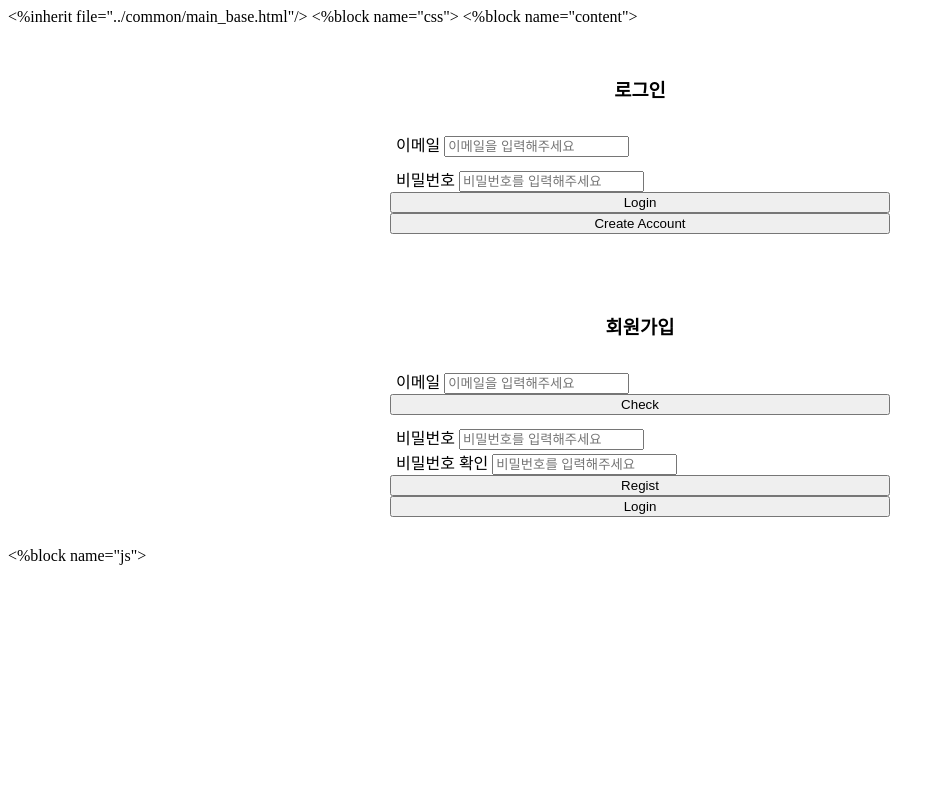
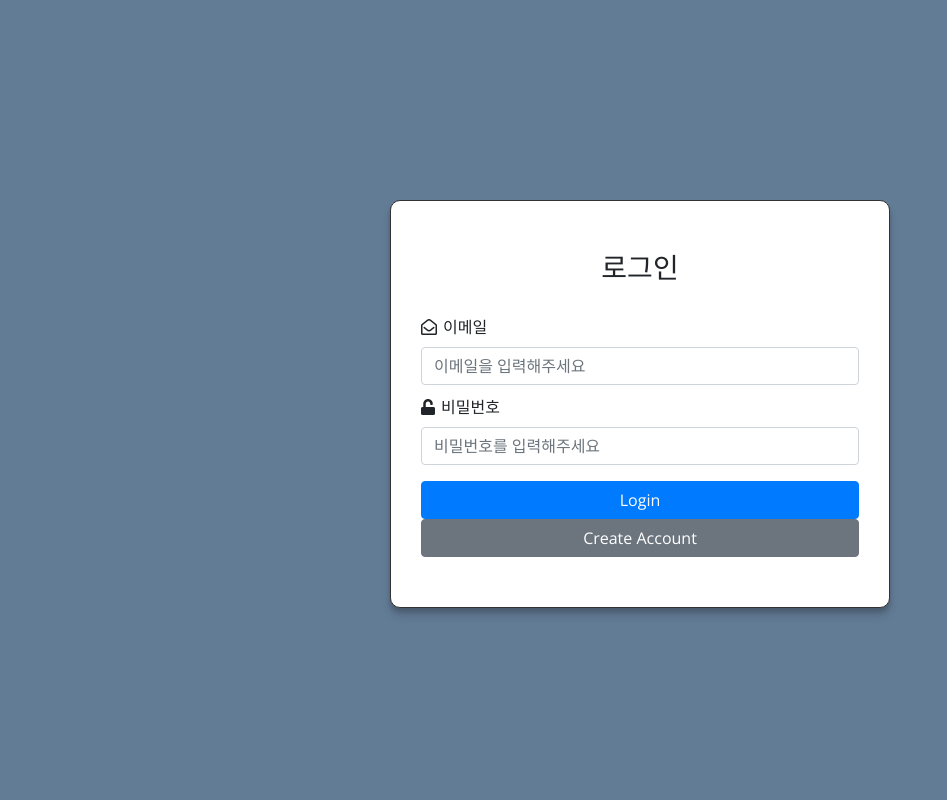
Before and after one commit to seongjin0526/Blog, a Python web app: template backend/templates/login/login.html in a window 1280 px wide. Shown: the whole page, without its empty margins (0-947 px from the left). Run offline with Jinja, Linux system fonts and the light colour scheme; the template is opened without the code that fills it, so the values that code supplies are empty; some libraries are stand-ins or nearby versions.

Commit message:
fix: 퍼블리싱

```diff
--- a/backend/templates/login/login.html
+++ b/backend/templates/login/login.html
@@ -1,12 +1,30 @@
-<%inherit file="../common/main_base.html"/>
-
-<%block name="css">
+<html>
+<head>
+  <link rel="stylesheet" href="https://stackpath.bootstrapcdn.com/bootstrap/4.1.3/css/bootstrap.min.css">
+  <link href="https://fonts.googleapis.com/css?family=Nanum+Gothic|Open+Sans|Roboto" rel="stylesheet">
+  <link rel="stylesheet" href="https://use.fontawesome.com/releases/v5.4.1/css/all.css">
+  <style>
+    html, body{
+      background-color: #637c96;
+    }
+    body{
+      font-family: 'Open Sans', sans-serif;
+    }
+  </style>
   <style>
       .common-container {
-        padding: 30px;
+          padding-left: 30px;
+          padding-right: 30px;
+          padding-top: 50px;
+          padding-bottom: 50px;
           width: 500px;
           margin-left: auto;
           margin-right: auto;
+          margin-top: 200px;
+          border: solid 1px #333333;
+          border-radius: 10px;
+          background-color: #ffffff;
+          box-shadow: rgba(0, 0, 0, 0.14) 0px 8px 10px 0px, rgba(0, 0, 0, 0.15) 0px 4px 4px 0px;
       }
 
       .common-email {
@@ -43,6 +61,14 @@
           width: 100%;
       }
 
+      .register-email {
+          width: 80%;
+          float: left;
+      }
+      .register-check {
+          width: 20%
+      }
+
       @keyframes ani_downup {
           0% {
               top: 30px;
@@ -52,10 +78,8 @@
           }
       }
   </style>
-
-</%block>
-
-<%block name="content">
+</head>
+<body>
 
   <div class='login-container common-container'>
       <h3 class='top-title'>로그인</h3>
@@ -78,11 +102,11 @@
 
   <div class="regist-container common-container">
       <h3 class='top-title'>회원가입</h3>
+
+      <i class="far fa-envelope-open" style='margin-right: 6px;'></i>이메일
       <div class="form-register common-email">
-        <label for="email"><i class="far fa-envelope-open" style='margin-right: 6px;'></i>이메일</label>
-        <input type="text" class="form-control" id="regist_email" placeholder="이메일을 입력해주세요">
-        <button type="button" class="btn btn-success common-up" onclick="check_email()">Check</button>
-
+          <input type="text" class="form-control register-email" id="regist_email" placeholder="이메일을 입력해주세요">
+          <button type="button" class="btn btn-success common-up register-check" onclick="check_email()">Check</button>
       </div>
       <div class="form-group">
           <label for="password"><i class="fas fa-unlock" style='margin-right: 6px;'></i>비밀번호</label>
@@ -97,11 +121,11 @@
       <button type="button" class="btn btn-primary  common-up" onclick="regist()">Regist</button>
       <button type="button" class="btn btn-secondary move-login" onclick="">Login</button>
   </div>
+</body>
 
-</%block>
-
-<%block name="js">
-
+<script src="https://code.jquery.com/jquery-3.3.1.js"></script>
+<script src="https://stackpath.bootstrapcdn.com/bootstrap/4.1.3/js/bootstrap.min.js"></script>
+<script src="https://cdn.jsdelivr.net/npm/sweetalert2@7.28.5/dist/sweetalert2.all.min.js"></script>
 <script>
     $(document).ready(function () {
         $('.regist-container').hide()
@@ -290,8 +314,5 @@
         ;
     };
 
-
 </script>
-
-
-</%block>
+</html>
```
Also changed, not shown: backend/templates/login/popup.html (added, +17 -0 lines). Lines whose indentation alone changed are shown as unchanged.
